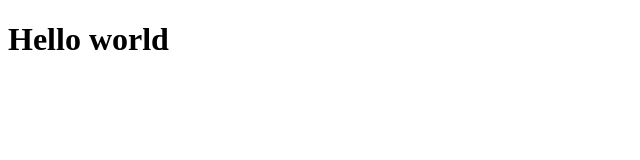
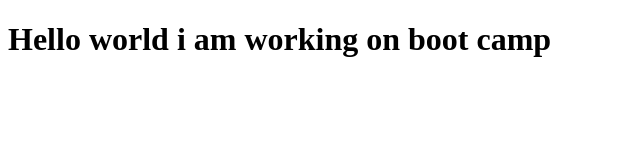
Before and after one commit to usmanbhatti1947/boot-camp, a plain HTML site: page index.html in a window 1280 px wide. Shown: the whole page, without its empty margins (0-640 px from the left). Drawn offline with Linux system fonts and the light colour scheme.

Commit message:
added phrase

```diff
--- a/index.html
+++ b/index.html
@@ -6,6 +6,8 @@
     <title>Document</title>
 </head>
 <body>
-    <h1>Hello world</h1>
+    <h1>Hello world
+        i am working on boot camp
+    </h1>
 </body>
 </html>
```
